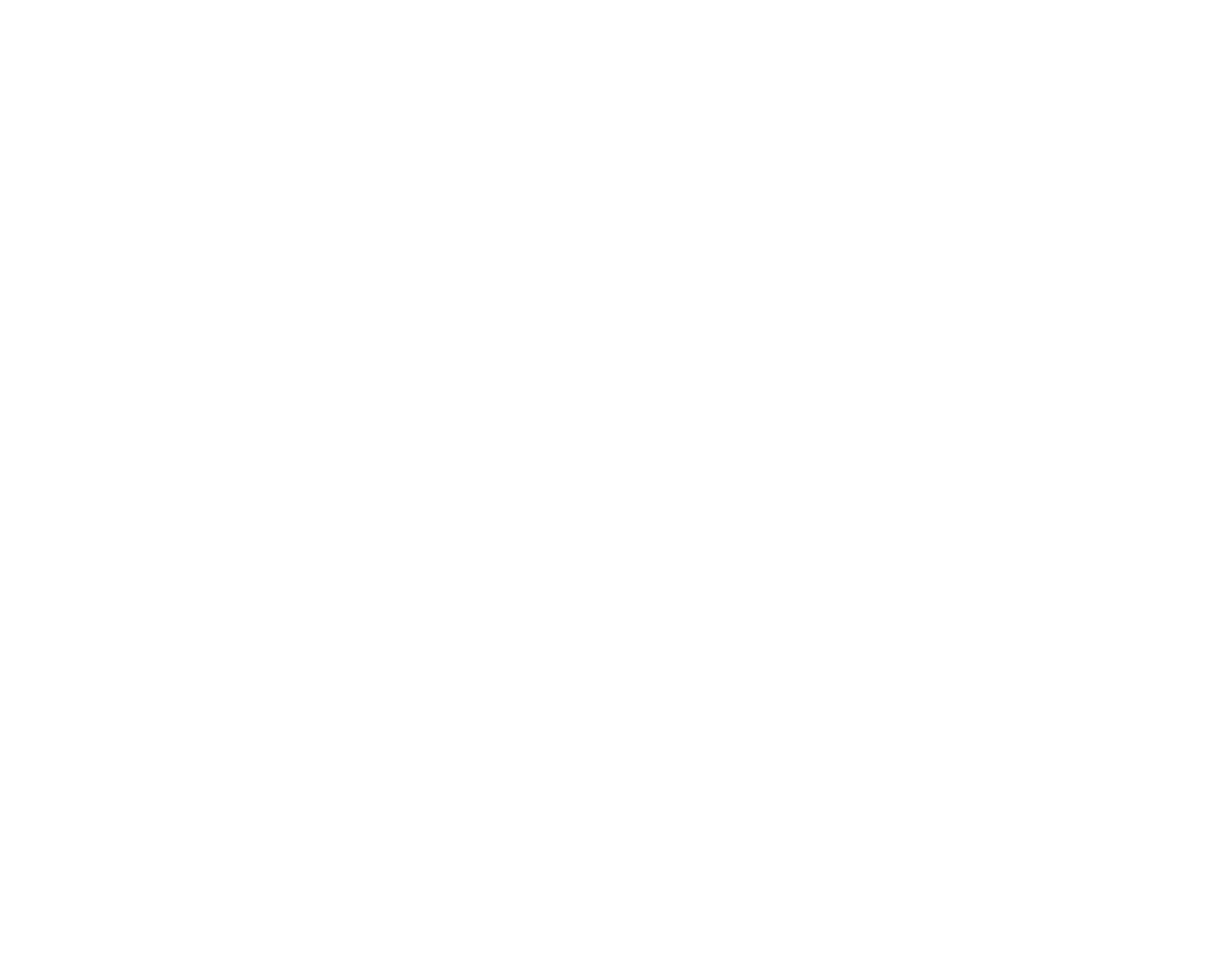
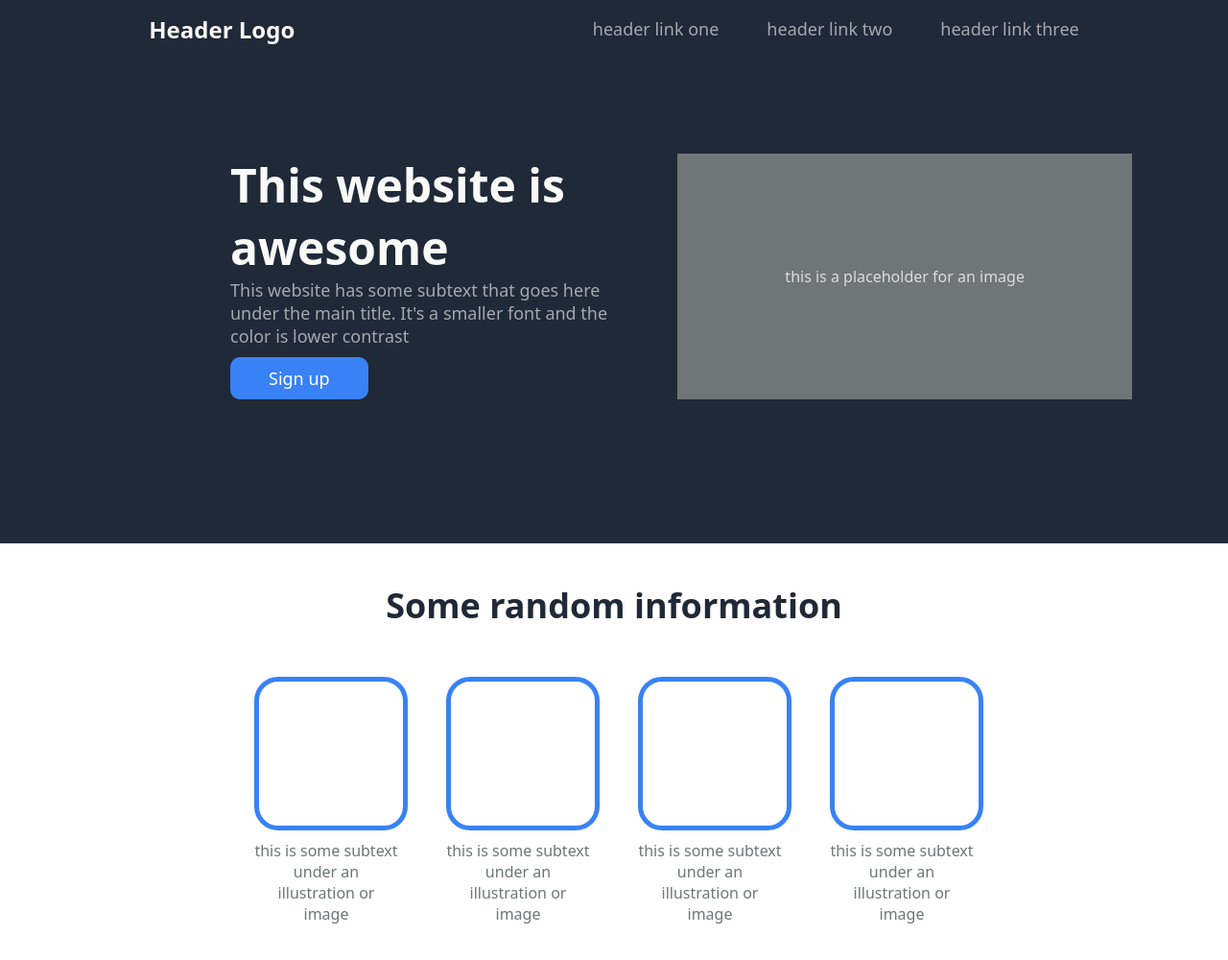
Before and after one commit to notaarryan/odin-landing-page, a plain HTML site: page index.html in a window 1280 px wide. Shown: the whole page at 96% size. Before the commit the page ends 800 px from the top, so only its background shows below. Drawn offline with Linux system fonts and the light colour scheme.

Commit message:
added format and styles to main page and info page

```diff
--- a/index.html
+++ b/index.html
@@ -4,10 +4,63 @@
 <head>
     <meta charset="UTF-8">
     <title>Landing Page</title>
+    <link rel="stylesheet" href="./styles.css">
 </head>
 
 <body>
+    <div class="header">
+        Header Logo
+        <ul class="links">
+            <li><a>header link one</a></li>
+            <li><a>header link two</a></li>
+            <li><a>header link three</a></li>
+        </ul>
+    </div>
 
+    <div class="body">
+        <div class="main">
+            <div class="left">
+                <div class="main-title">
+                    This website is awesome
+                </div>
+                <div class="subtext">
+                    This website has some subtext that goes here under the main title. It's a smaller font and the color
+                    is
+                    lower contrast
+                </div>
+                <button class="sign-up">
+                    Sign up
+                </button>
+            </div>
+            <div class="right">
+                this is a placeholder for an image
+            </div>
+        </div>
+
+        <div class="info">
+            <div class="info-title">
+                Some random information
+            </div>
+            <div class="content">
+                <div class="information">
+                    <div class="info-image"></div>
+                    <div class="info-text">this is some subtext under an illustration or image</div>
+                </div>
+                <div class="information">
+                    <div class="info-image"></div>
+                    <div class="info-text">this is some subtext under an illustration or image</div>
+                </div>
+                <div class="information">
+                    <div class="info-image"></div>
+                    <div class="info-text">this is some subtext under an illustration or image</div>
+                </div>
+                <div class="information">
+                    <div class="info-image"></div>
+                    <div class="info-text">this is some subtext under an illustration or image</div>
+                </div>
+            </div>
+        </div>
+    </div>
 </body>
 
 </html>
--- a/styles.css
+++ b/styles.css
@@ -0,0 +1,115 @@
+* {
+    margin: 0;
+    padding: 0;
+    box-sizing: content-box;
+    font-family: system-ui, -apple-system, BlinkMacSystemFont, 'Segoe UI', Roboto, Oxygen, Ubuntu, Cantarell, 'Open Sans', 'Helvetica Neue', sans-serif;
+}
+
+body {
+    display: flex;
+    flex-direction: column;
+}
+
+.header {
+    display: flex;
+    justify-content: space-around;
+    align-items: center;
+    height: 60px;
+    font-size: 24px;
+    background-color: #1f2937;
+    color: #F9FAF8;
+    font-weight: bold;
+}
+
+.header ul {
+    display: flex;
+    font-size: 18px;
+    gap: 50px;
+    font-weight: 400;
+    list-style-type: none;
+    color: rgb(164, 168, 175);
+}
+
+.body {
+    flex: 1;
+}
+
+.main {
+    display: flex;
+    padding: 100px 100px 150px 100px;
+    background-color: #1f2937;
+    gap: 40px;
+}
+
+.left {
+    width: 450px;
+    margin-left: 140px;
+}
+
+.main-title {
+    font-size: 48px;
+    font-weight: 900;
+    color: #F9FAF8;
+}
+
+.subtext {
+    font-size: 18px;
+    color: rgb(164, 168, 175);
+    margin-bottom: 10px;
+}
+
+.sign-up {
+    background-color: #3882F6;
+    color: white;
+    font-size: 18px;
+    padding: 10px 40px;
+    border: none;
+    border-radius: 10px;
+}
+
+.right {
+    display: flex;
+    justify-content: center;
+    align-items: center;
+    width: 500px;
+    color: gainsboro;
+    background-color: rgb(112, 117, 118);
+}
+
+.info {
+    margin-top: 40px;
+    text-align: center;
+    margin-bottom: 100px;
+}
+
+.info-title {
+    font-size: 36px;
+    color: #1f2937;
+    font-weight: 900;
+    margin-bottom: 50px;
+}
+
+.content {
+    display: flex;
+    flex-direction: row;
+    justify-content: center;
+    gap: 50px;
+}
+
+.information {
+    max-width: 150px;
+}
+
+.info-image {
+    height: 150px;
+    width: 150px;
+    border-radius: 25px;
+    border: solid;
+    border-width: 5px;
+    border-color: #3882F6;
+    margin-bottom: 10px;
+}
+
+.info-text {
+    color: rgb(112, 117, 118);
+}
```
